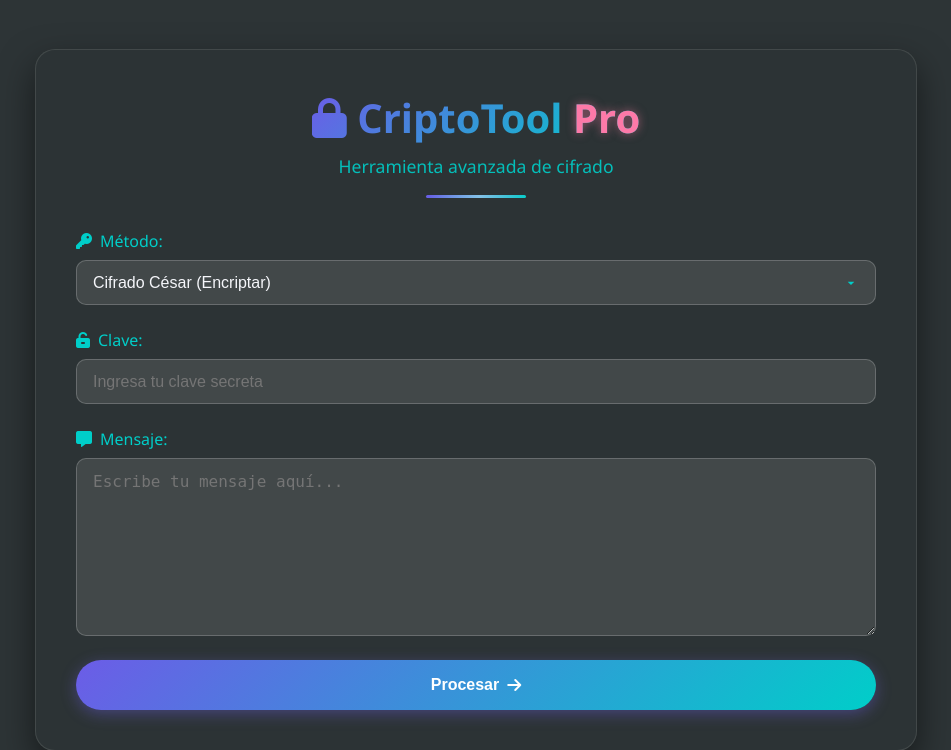
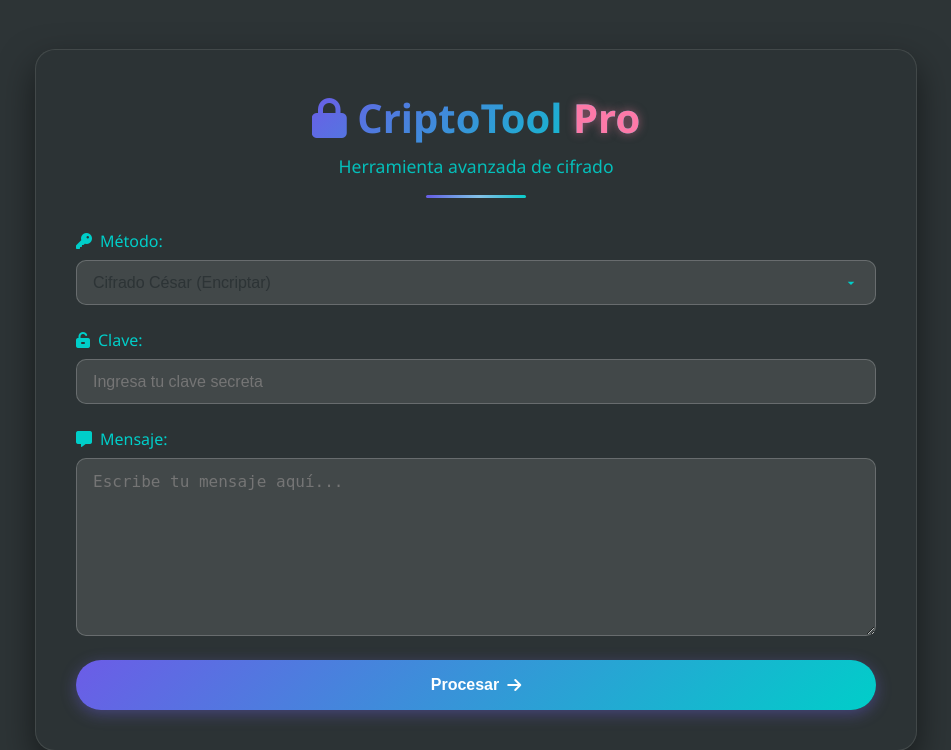
Before and after one commit to lalo8115/criptool, a Flask app: page / in a window 1280 px wide. Shown: the top 750 px of the page, without its empty margins (164-1115 px from the left). Run offline with Flask 3, Linux system fonts and the light colour scheme.

Commit message:
Update style.css

```diff
--- a/static/style.css
+++ b/static/style.css
@@ -132,7 +132,7 @@ body {
   border: 1px solid rgba(255, 255, 255, 0.2);
   border-radius: 10px;
   padding: 0.8em 1em;
-  color: var(--light);
+  color: var(--dark);
   font-size: 1rem;
   transition: all 0.3s ease;
 }
```
